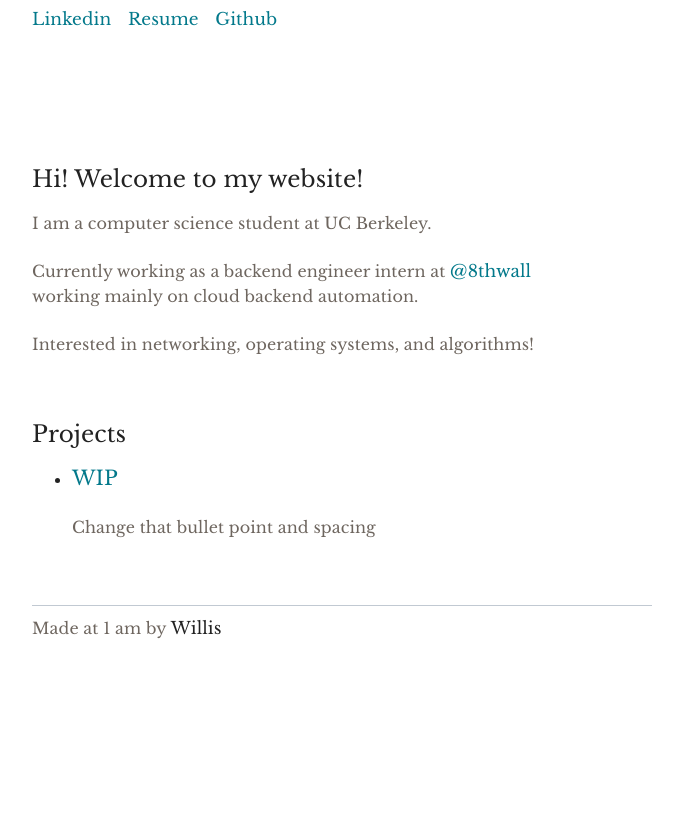
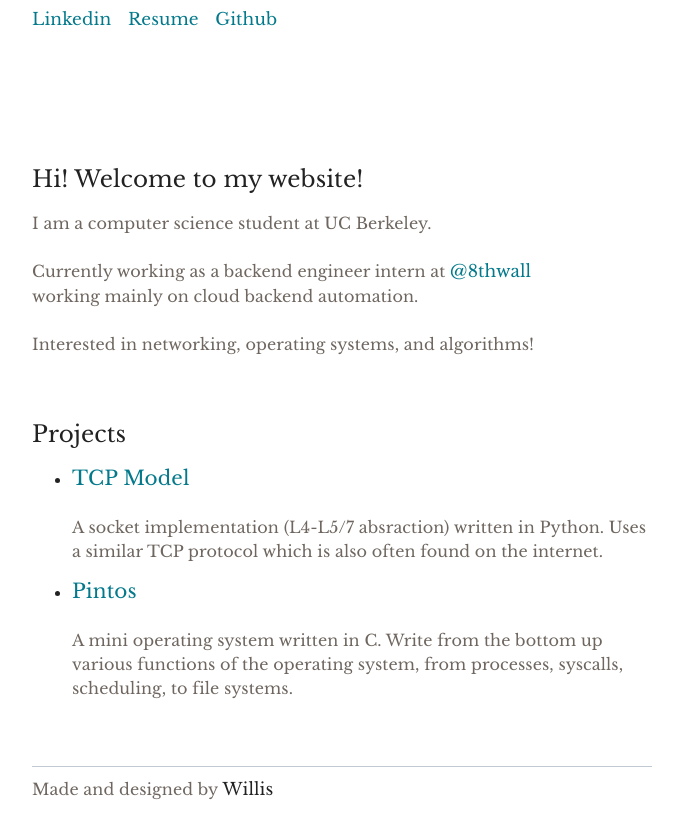
Before and after one commit to willislwang/willislwang.github.io, a plain HTML site: page index.html in a window 1280 px wide. Shown: the part 185-1005 px from the top of the page, without its empty margins (298-981 px from the left). Before the commit the page ends 844 px from the top, so only its background shows below. Drawn offline with nearby package versions, Linux system fonts and the light colour scheme.

Commit message:
Fix footer, add projects

```diff
--- a/index.html
+++ b/index.html
@@ -48,6 +48,7 @@
     }
     .outer-gap {
       width: calc(100% - 40px);
+      min-height: 100vh;
       padding: 0 20px;
     }
     header {
@@ -74,6 +75,7 @@
     }
 
     footer {
+      bottom: 0;
       border-top: 1px solid #c1c9d2;
       padding: 10px 0px;
     }
@@ -120,13 +122,17 @@
       <h1>Projects</h1>
       <ul>
         <li>
-          <a class="light-blue" href="https://www.youtube.com/watch?v=dQw4w9WgXcQ"><h2>WIP</h2></a>
-          <div class="dim">Change that bullet point and spacing</div>
+          <a class="light-blue" href="https://www.youtube.com/watch?v=dQw4w9WgXcQ"><h2>TCP Model</h2></a>
+          <div class="dim">A socket implementation (L4-L5/7 absraction) written in Python. Uses a similar TCP protocol which is also often found on the internet.</div>
+        </li>
+        <li>
+          <a class="light-blue" href="https://www.youtube.com/watch?v=dQw4w9WgXcQ"><h2>Pintos</h2></a>
+          <div class="dim">A mini operating system written in C. Write from the bottom up various functions of the operating system, from processes, syscalls, scheduling, to file systems.</div>
         </li>
       </ul>
     </div>
     <footer class="dim">
-      Made at 1 am by <a class="bright" href="https://github.com/willislwang/willislwang.github.io">Willis</a>
+      Made and designed by <a class="bright" href="https://github.com/willislwang/willislwang.github.io">Willis</a>
     </footer>
   </div>
 </body>
```
